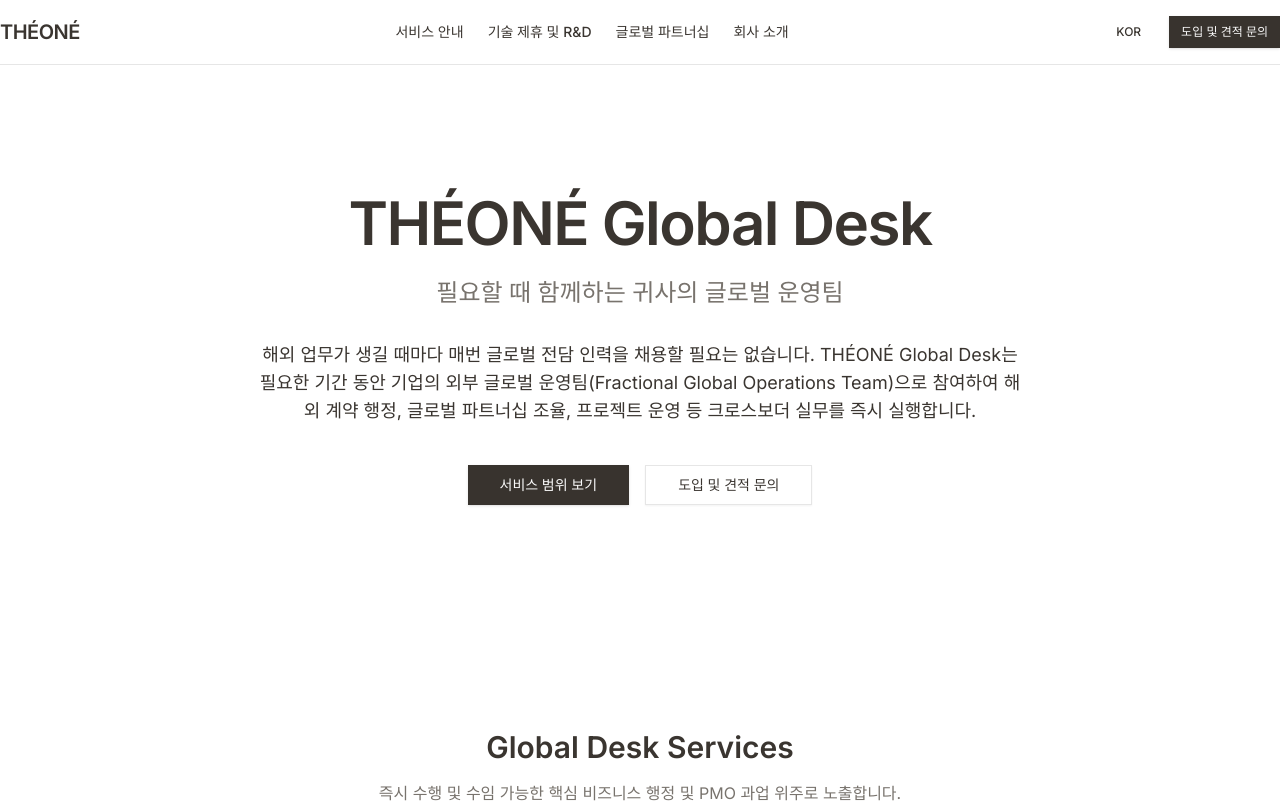
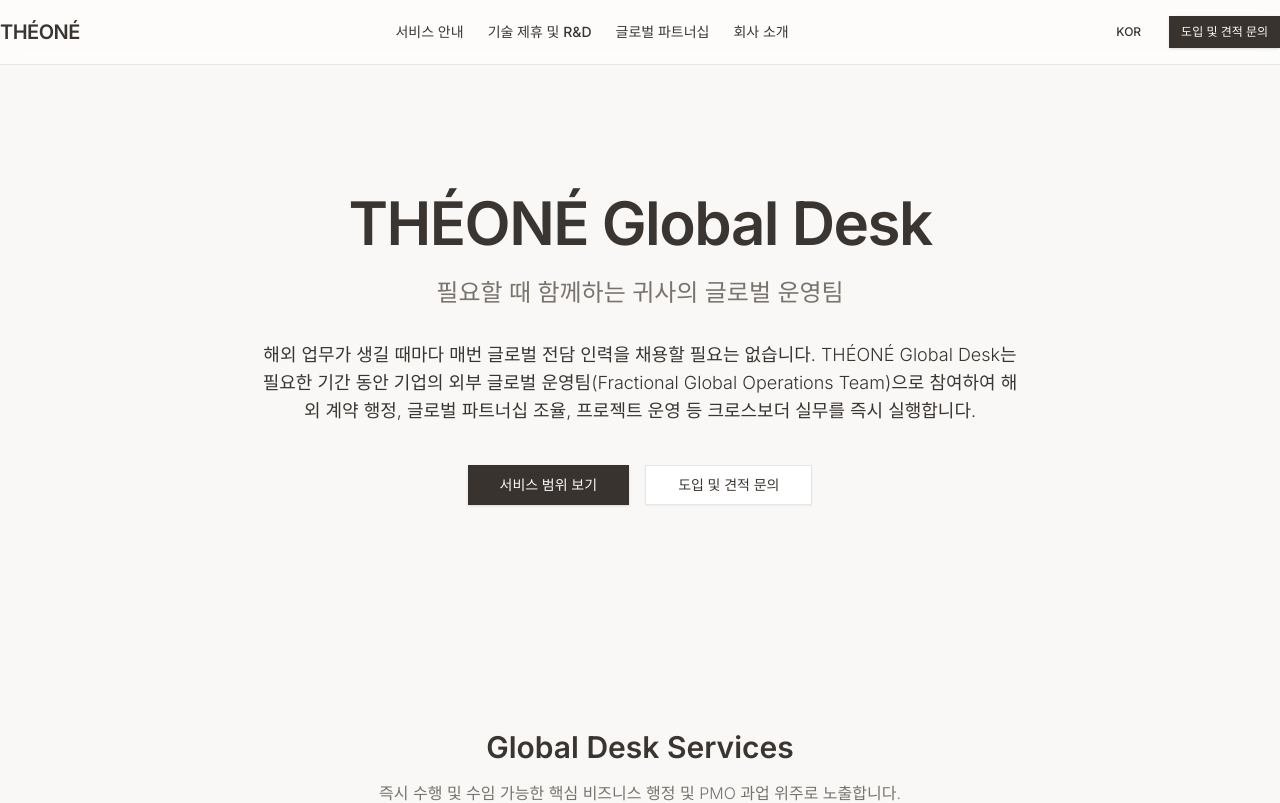
Before and after one commit to tteehhaa/theo-ne-landing, a React (Vite) app: page / in a window 1280 px wide. Shown: the top 803 px of the page. Built offline with nearby package versions, Linux system fonts and the light colour scheme.

Commit message:
Update App.tsx

```diff
--- a/src/App.tsx
+++ b/src/App.tsx
@@ -11,7 +11,7 @@
 
 function App() {
   return (
-    <div className="min-h-screen bg-background font-sans scroll-smooth">
+    <div className="min-h-screen bg-cream text-charcoal font-light scroll-smooth">
       <Navbar />
       <main>
         <HeroSection />
```
